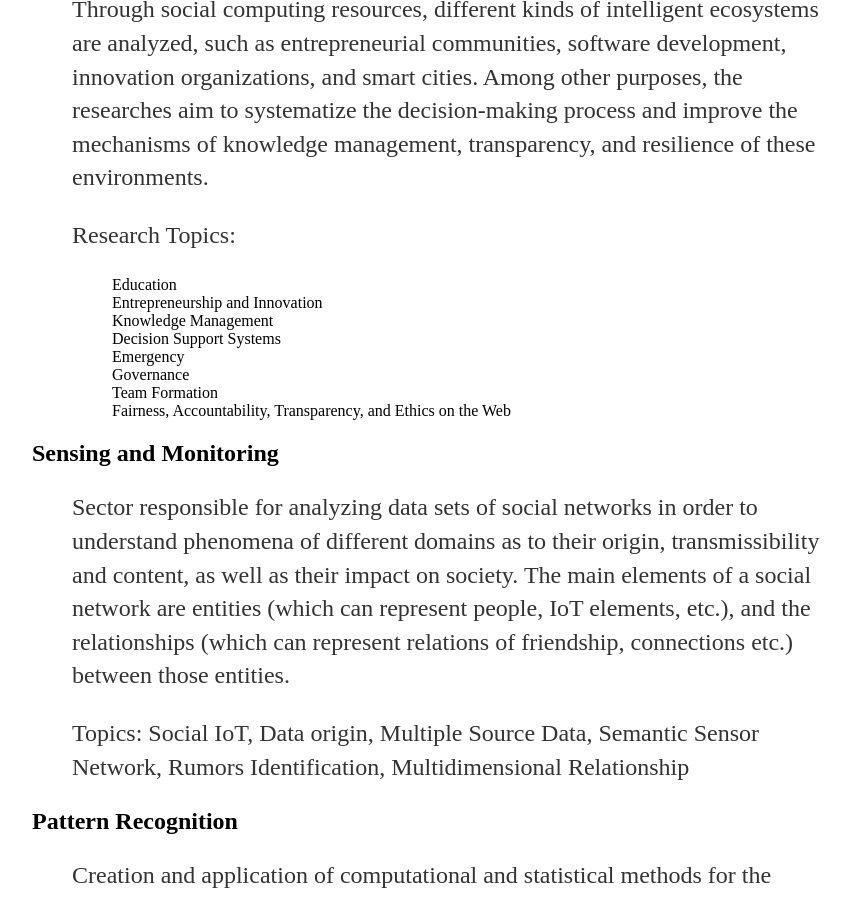
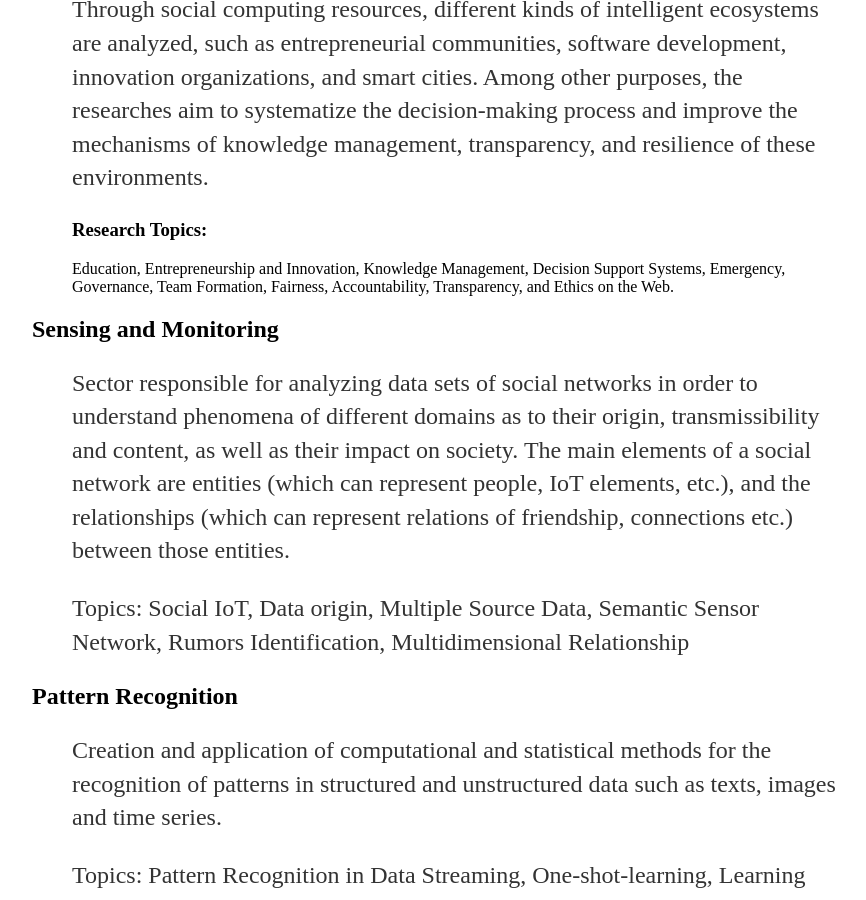
Before and after one commit to labcores/labcores.github.io, a Jekyll site: the page built from research/index.html, in a window 1280 px wide and 900 px high, scrolled down 1639 px. Shown: the whole window, without its empty margins (240-1106 px from the left). Built offline with Jekyll 4.4.1, drawn with Linux system fonts in a browser that asks for light colours.

```diff
--- a/research/index.html
+++ b/research/index.html
@@ -33,7 +33,7 @@ title: Social Computing and Social Network Analysis Laboratory
 						<li>
 							<p>Research area dedicated to the development of models, techniques and computational practices focused on intelligent ecosystems. An ecosystem is a metaphor used to represent collaborative arrangements in constant evolution. These communities have autonomous entities with distinct purposes, creating a complex network of relationships for coexistence.
 							<p>Through social computing resources, different kinds of intelligent ecosystems are analyzed, such as entrepreneurial communities, software development, innovation organizations, and smart cities. Among other purposes, the researches aim to systematize the decision-making process and improve the mechanisms of knowledge management, transparency, and resilience of these environments.
-							<p>Research Topics: <ul><li>Education</li><li>Entrepreneurship and Innovation</li><li>Knowledge Management</li><li>Decision Support Systems</li><li>Emergency</li><li>Governance</li><li>Team Formation</li><li>Fairness, Accountability, Transparency, and Ethics on the Web</li></ul>
+							<p><h3>Research Topics:</h3>Education, Entrepreneurship and Innovation, Knowledge Management, Decision Support Systems, Emergency, Governance, Team Formation, Fairness, Accountability, Transparency, and Ethics on the Web.
 						</li>
 					</ul>
 				</li>
```
